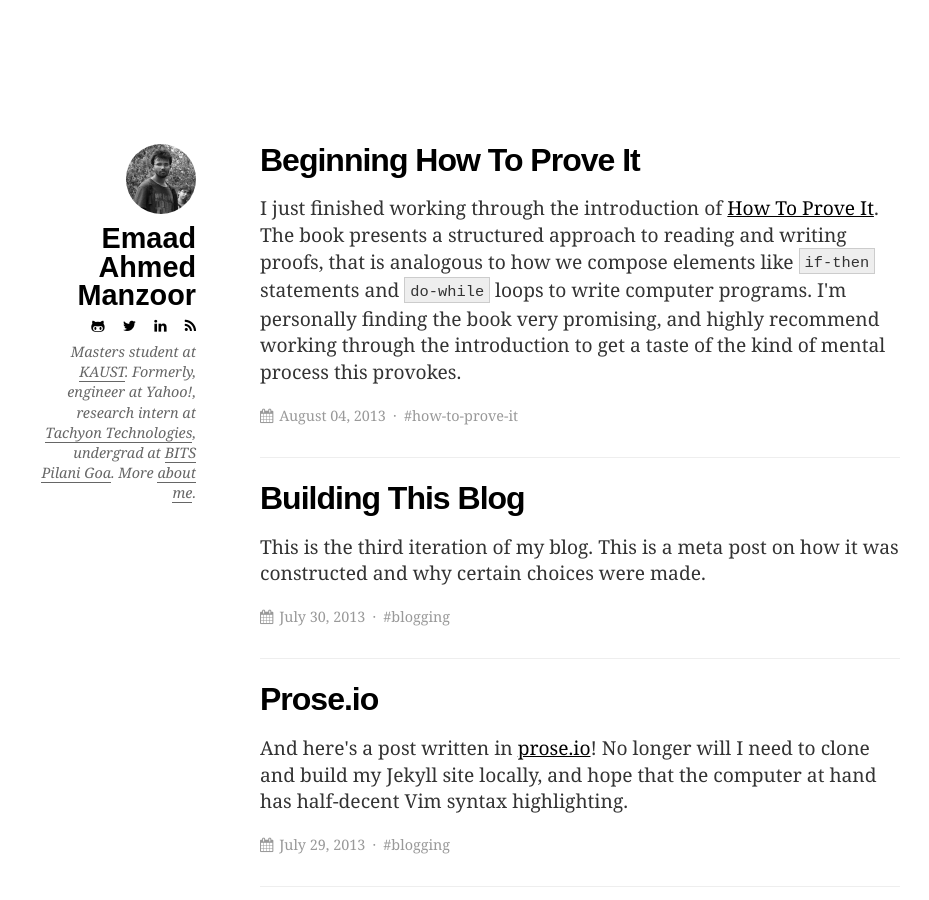
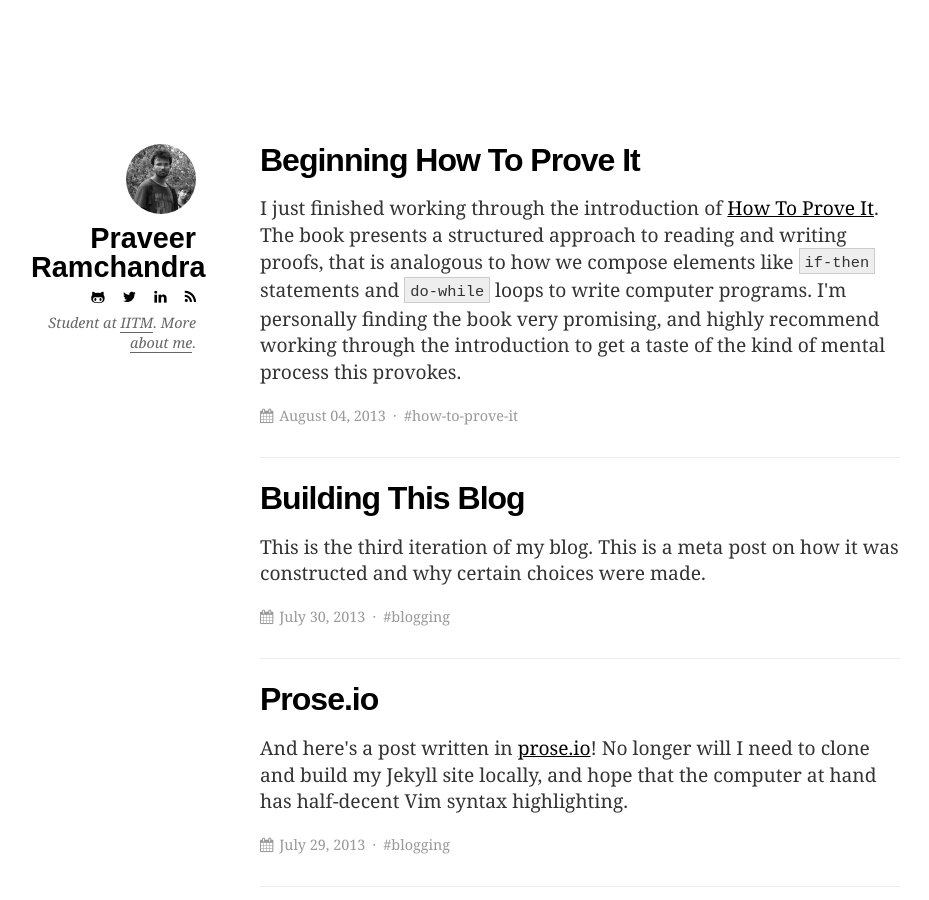
Before and after one commit to ganpatrao/ganpatrao.github.io, a Jekyll site: the page built from index.html, in a window 1280 px wide and 900 px high. Shown: the whole window, without its empty margins (124-1053 px from the left). Built offline with Jekyll 4.4.1, drawn with Linux system fonts in a browser that asks for light colours.

Commit message:
Updated _config.yml

```diff
--- a/_config.yml
+++ b/_config.yml
@@ -1,22 +1,18 @@
-name: Emaad Ahmed Manzoor
-description: Blog of Emaad Ahmed Manzoor
-url: "http://eyeshalfclosed.com"
+name: Praveer Ramchandra
+description: Blog of Praveer
+url: "ganpatrao.github.io"
 
 # Author info
-author_name: Emaad Ahmed Manzoor
+author_name: Praveer Ramchandra
 author_image_path: /images/author-image.jpeg
 author_bio: |
-    Masters student at <a href=http://www.kaust.edu.sa/>KAUST</a>.
-    Formerly, engineer at Yahoo!, research intern at <a href=http://tachyon.in/>Tachyon Technologies</a>,
-    undergrad at <a href=http://www.bits-pilani.ac.in/Goa/>BITS Pilani Goa</a>.
-    More <a href=/about/>about me</a>.
+    Student at <a href=http://www.iitm.ac.in/>IITM</a>.
+        More <a href=/about/>about me</a>.
 
 # External services
-github_url: "https://github.com/emaadmanzoor"
-twitter_url: "https://twitter.com/emaadmanzoor"
-linkedin_url: "https://linkedin.com/in/emaadmanzoor"
-feed_url: "http://feeds.feedburner.com/eyeshalfclosed"
-email: "emaadmanzoor@gmail.com"
+github_url: "https://github.com/ganpatrao"
+twitter_url: "https://twitter.com/praveern"
+email: "praveer.naigaonkar@gmail.com"
 
 # Markdown rendering
 markdown: kramdown
```
